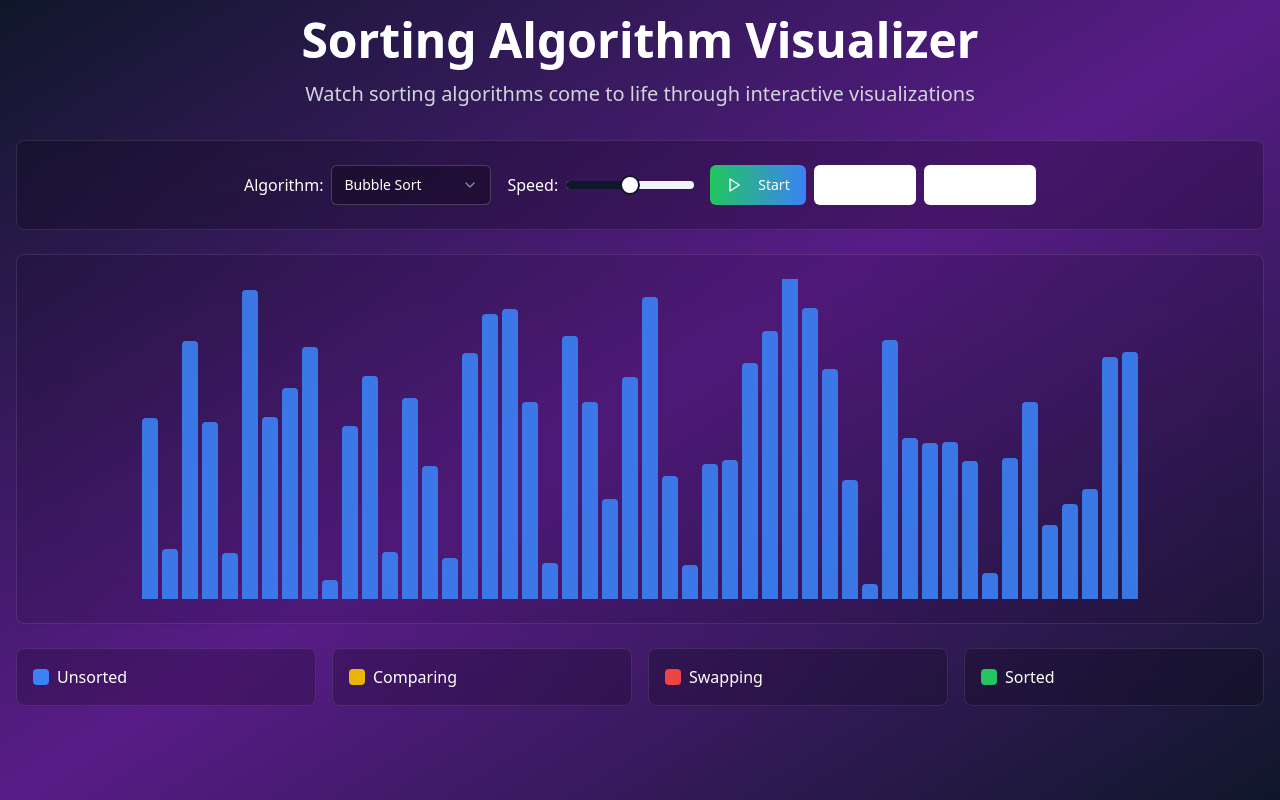
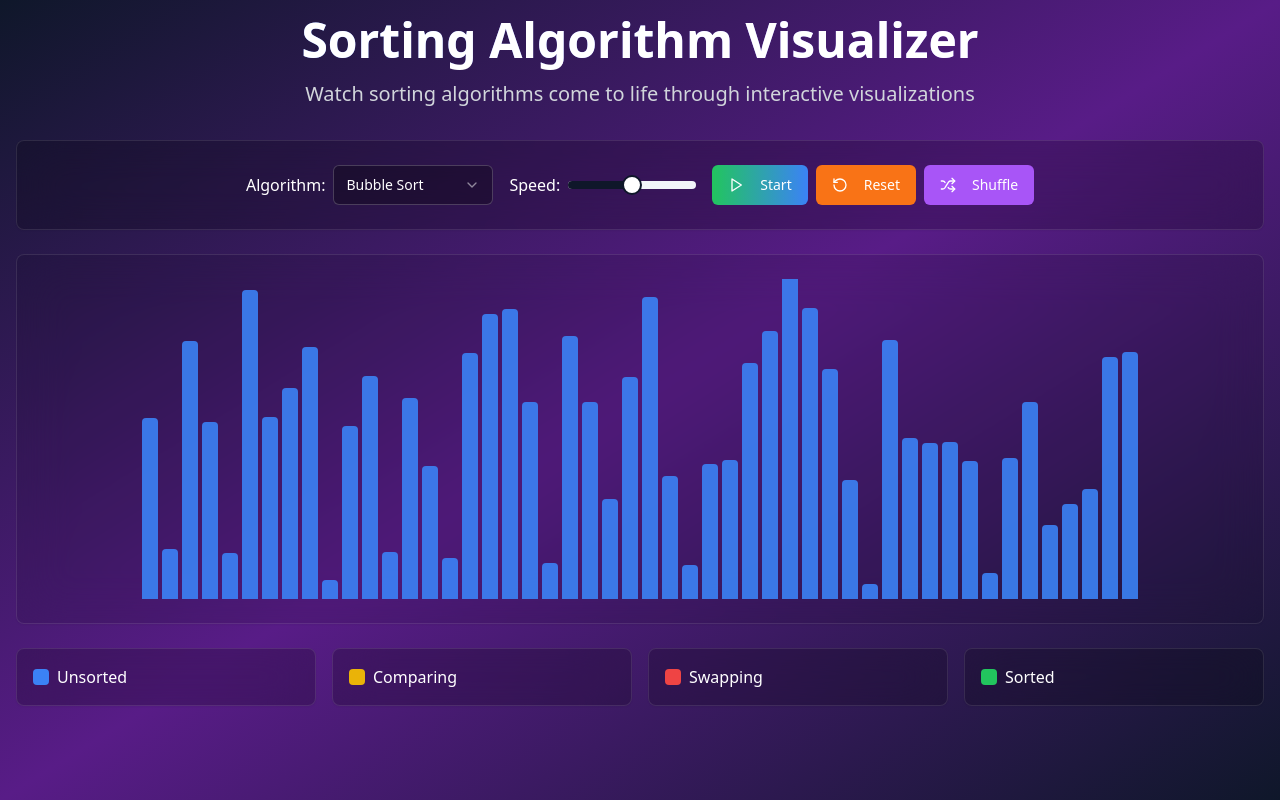
Before and after one commit to addyy15/Sorting-visualizer, a React (Vite) app: page / in a window 1280 px wide. Built offline with nearby package versions, Linux system fonts and the light colour scheme.

Commit message:
Fix: Improve button visibility
Change the background color of the "Shuffle" and "Reset" buttons to improve visibility.

```diff
--- a/src/pages/Index.tsx
+++ b/src/pages/Index.tsx
@@ -1,4 +1,3 @@
-
 import React, { useState, useEffect, useRef } from 'react';
 import { Button } from '@/components/ui/button';
 import { Card } from '@/components/ui/card';
@@ -375,8 +374,7 @@ const Index = () => {
                   }));
                 }}
                 disabled={state.isPlaying}
-                variant="outline"
-                className="border-white/20 text-white hover:bg-white/10"
+                className="bg-orange-500 hover:bg-orange-600 text-white border-0"
               >
                 <RotateCcw className="w-4 h-4 mr-2" />
                 Reset
@@ -385,8 +383,7 @@ const Index = () => {
               <Button
                 onClick={generateNewArray}
                 disabled={state.isPlaying}
-                variant="outline"
-                className="border-white/20 text-white hover:bg-white/10"
+                className="bg-purple-500 hover:bg-purple-600 text-white border-0"
               >
                 <Shuffle className="w-4 h-4 mr-2" />
                 Shuffle
```
